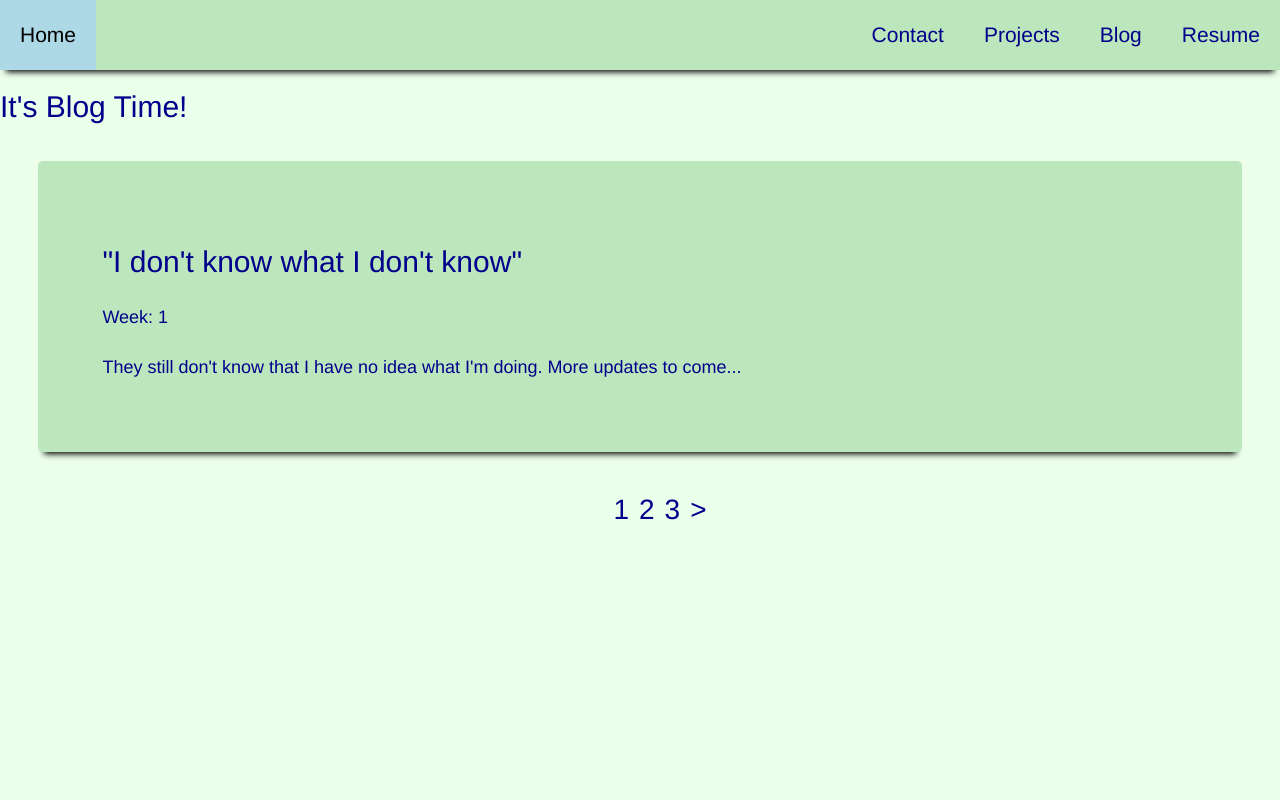
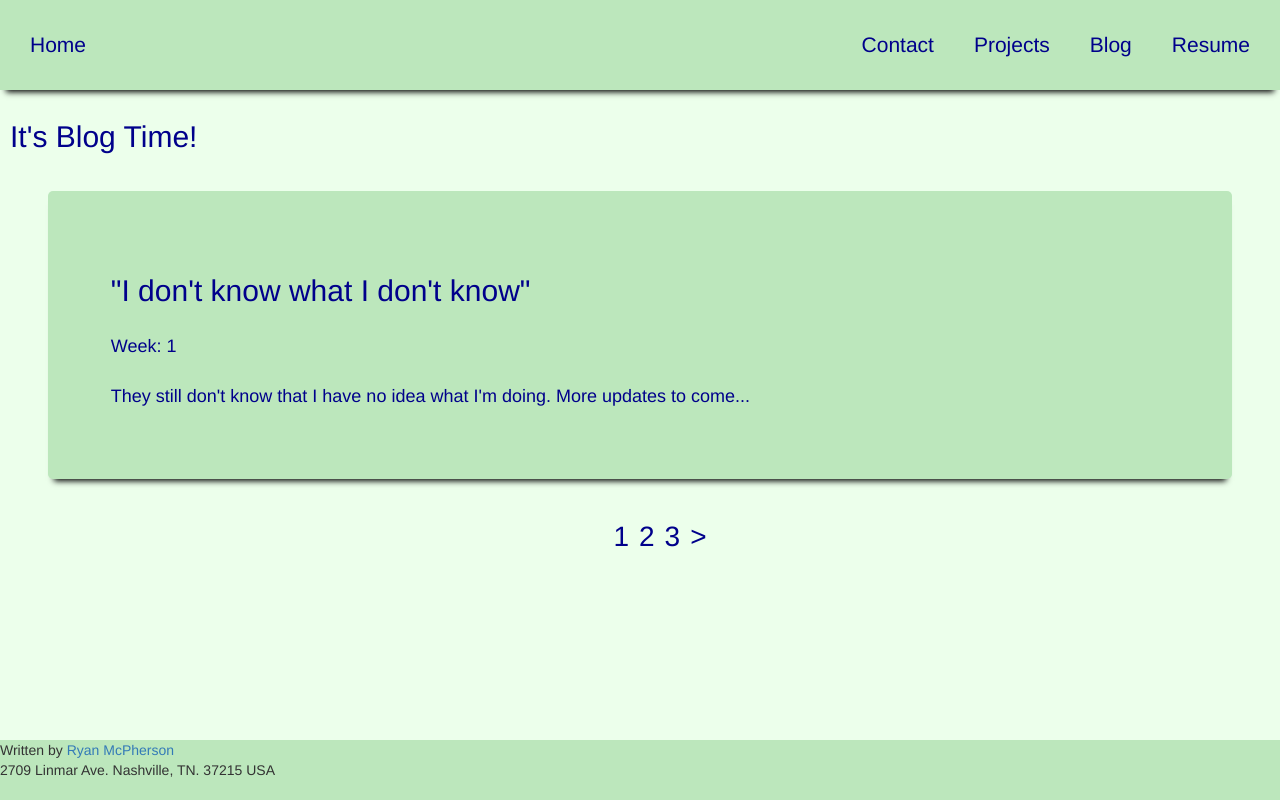
Before and after one commit to mmcpher2/mmcpher2.github.io, a plain HTML site: page HTML/blog.html in a window 1280 px wide. Drawn offline with nearby package versions, Linux system fonts and the light colour scheme.

Commit message:
Added global nav and footer css

```diff
--- a/CSS/global-styles.css
+++ b/CSS/global-styles.css
@@ -1,22 +1,42 @@
 
-/* This is styling */
-
+/* Body Background */
+html,
 body {
-    background-color: hsl(115, 100%, 96%);
+   margin:0;
+   padding:0;
+   height:100%;
+   background-color: hsl(115, 100%, 96%);
 }
 
-.article {
-    color: darkblue;
-    padding: inherit;
-    margin-top: auto;
+/* Content Between Header and Footer */
+#container {
+   min-height:100%;
+   position:relative;
+}
+
+/* Header for all pages */
+#header {
+   background: rgba(76, 175, 80, 0.3);
+   box-shadow: 0 8px 6px -6px black;
+   padding:10px;
+}
+
+#body {
+   padding:10px;
+   padding-bottom:60px;
+}
+
+/* Footer for all pages */
+#footer {
+   position:absolute;
+   bottom:0;
+   width:100%;
+   height:60px;   /* Height of the footer */
+   background: rgba(76, 175, 80, 0.3);
 }
 
 #intro {
     font-size: 2em;
-}
-
-.address {
-    margin-top: 100%;
 }
 
 h2,
@@ -24,14 +44,6 @@ h3,
 ul,
 ol {
     color: darkblue;
-}
-
-/* Navigation Bar */
-
-.topnav {
-    background-color: rgba(76, 175, 80, 0.3);
-    overflow: hidden;
-    box-shadow: 0 8px 6px -6px black;
 }
 
 /* Style the links inside the navigation bar */
@@ -60,5 +72,3 @@ ol {
 .topnav .icon {
     display: none;
 }
-
-/* Footer Nav  */
--- a/HTML/blog.html
+++ b/HTML/blog.html
@@ -13,6 +13,8 @@
     </head>
 
     <body>
+        <div id="container">
+            <div id="header">
                 <div class="topnav" id="myTopnav">
                     <a href="../index.html">Home</a>
                     <div class="navOptions">
@@ -23,7 +25,9 @@
                         <a href="javascript:void(0);" class="icon" onclick="myFunction()">&#9776;</a>
                     </div>
                 </div>
+            </div>
 
+            <div id="body">
                 <h2>It's Blog Time!</h2>
 
                     <div class="blogBox" id="myBlogs">
@@ -31,10 +35,22 @@
                         </article>
                     </div>
 
-        <footer id="blogPaginator">
+                    <div id="blogPaginator">
+                    </div>
+            </div>
+
+            <div id="footer">
+                <footer>
+                    <div class="footerNav">
+                        <address class="address">
+                                Written by <a href="mailto:mmcpher2@gmail.com">Ryan McPherson</a><br> 2709 Linmar Ave.  Nashville, TN.  37215   USA
+                        </address>
+                    </div>
                 </footer>
+            </div>
 
             <script src="../JS/blog-factory.js"></script>
             <script src="../JS/blog-pagination.js"></script>
+        </div>
     </body>
 </html>
```
Also changed, not shown: HTML/contact.html (+17 -0 lines), HTML/projects.html (+16 -0 lines), HTML/resume.html (+16 -0 lines), index.html (+8 -1 lines). Lines whose indentation alone changed are shown as unchanged.
